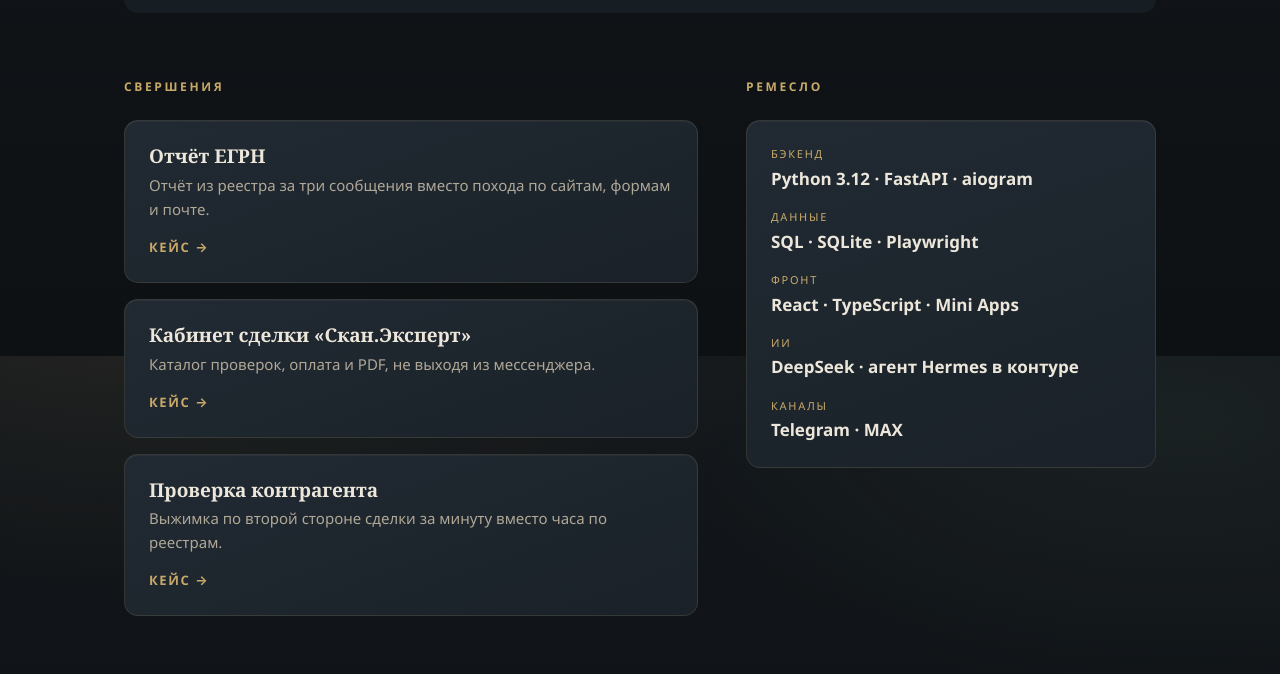
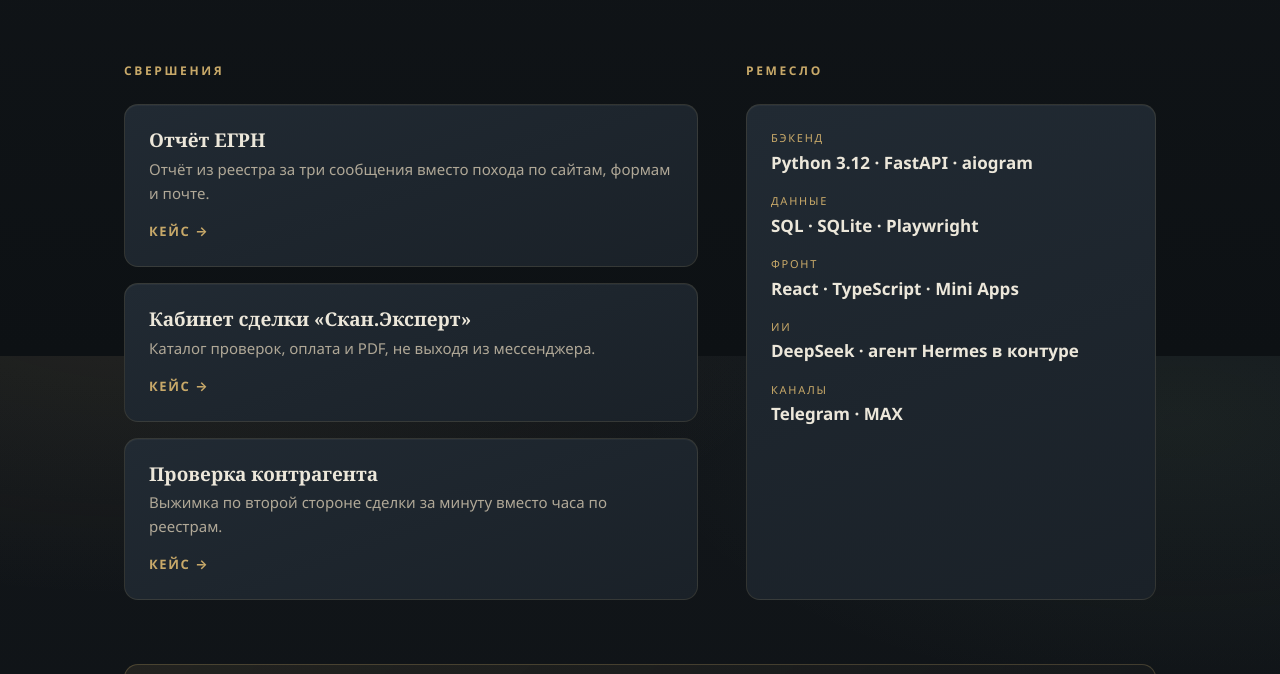
Before and after one commit to Maksim-Kolchanov/resume, a plain HTML site: page rune.html in a window 1280 px wide. Shown: the part 1244-1918 px from the top of the page. Drawn offline with Linux system fonts and the light colour scheme.

Commit message:
Северный вариант: руны по левому краю, колонка ремесла тянется

```diff
--- a/rune.html
+++ b/rune.html
@@ -28,7 +28,7 @@
   }
   a { color: inherit; }
   .wrap { max-width: 1080px; margin: 0 auto; padding: var(--s5) var(--s3) var(--s6); }
-  .runes { font: 400 22px/1 var(--rune); color: var(--gold2); letter-spacing: .5em; text-align: center; margin: 0 0 var(--s5); }
+  .runes { font: 400 22px/1 var(--rune); color: var(--gold2); letter-spacing: .55em; text-align: left; margin: 0 0 var(--s4); }
   .eyebrow { font-size: 12px; font-weight: 700; letter-spacing: .22em; text-transform: uppercase; color: var(--gold); margin: 0 0 var(--s3); }
   section { margin-top: var(--s6); }
 
@@ -75,7 +75,8 @@
   .proj h3 { margin: 0 0 4px; font: 700 19px/1.25 var(--serif); }
   .proj p { margin: 0; color: var(--ink2); font-size: 15px; }
   .proj .go { color: var(--gold); font-size: 13px; font-weight: 700; letter-spacing: .12em; text-transform: uppercase; margin-top: auto; padding-top: var(--s2); }
-  .stack dl { margin: 0; display: grid; gap: var(--s2); }
+  .cols > div, .stack { display: flex; flex-direction: column; }
+  .stack dl { margin: 0; display: grid; gap: var(--s2); flex: 1; align-content: start; }
   .stack dt { font-size: 11px; letter-spacing: .16em; text-transform: uppercase; color: var(--gold); }
   .stack dd { margin: 2px 0 0; font-weight: 600; color: var(--ink); }
 
```
